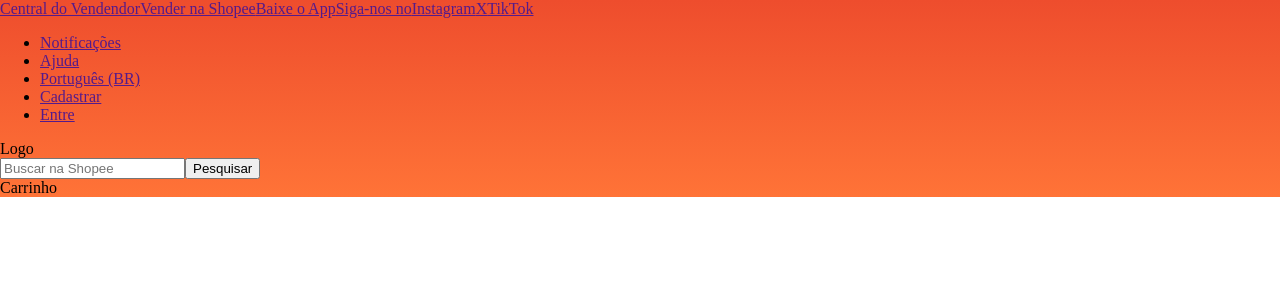
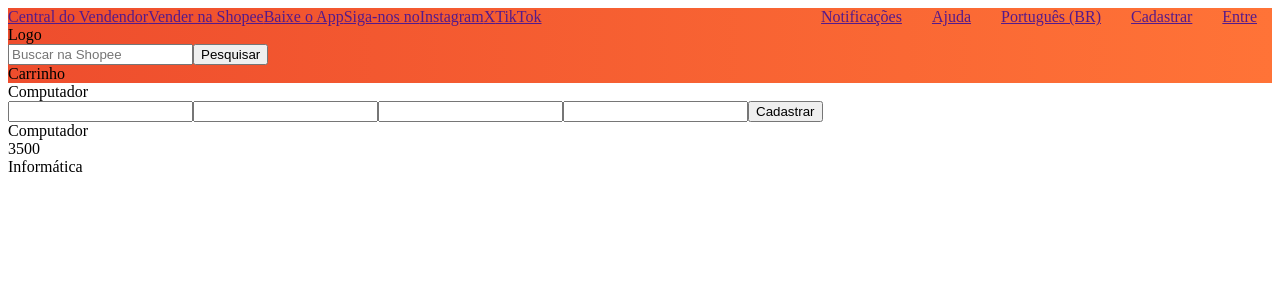
Before and after one commit to saraelainee/1023B-frontend, a React (Vite) app: page / in a window 1280 px wide. Shown: the top 300 px of the page. Built offline with nearby package versions, Linux system fonts and the light colour scheme.

Commit message:
aula 16/06

```diff
--- a/src/Container.tsx
+++ b/src/Container.tsx
@@ -43,19 +43,83 @@
 // export default Container;
 
 import { useState } from "react";
-interface ContainerProps {
+interface ProdutosState {
+  id: number;
   nome: string;
+  preco: number;
+  categoria: string;
 }
-function Container(props:ContainerProps){
-  const [texto,setTexto] = useState("Texto antes de Mudar");
-  function mudar() {
-    setTexto("Texto depois de Mudar");
+
+function Container(){
+  const [id,setId] = useState("");
+  const [nome,setNome] = useState("");
+  const [preco,setPreco] = useState("");
+  const [categoria,setCategoria] = useState("");
+
+  const [produtos,setProdutos] = useState<ProdutosState[]>([
+    {
+      id:1,
+      nome:"Computador",
+      preco: 3500,
+      categoria: "Informática"
+    }
+  ]);
+  function trataForm(event: React.FormEvent<HTMLFormElement>){
+    event.preventDefault();
+    const produtoNovo: ProdutosState = {
+      id: parseInt(id),
+      nome,
+      preco: parseFloat(preco),
+      categoria
+    };
+    setProdutos([...produtos, produtoNovo]);
+  }
+
+  // Pegar os dados que a pessoa digitou no formulário
+    // e inserir isso no array de produtos
+  function trataId(event: React.ChangeEvent<HTMLInputElement>){
+    setId(event.target.value);
+  }
+  function trataNome(event: React.ChangeEvent<HTMLInputElement>){
+    setNome(event.target.value);
+  }
+  function trataPreco(event: React.ChangeEvent<HTMLInputElement>){
+    setPreco(event.target.value);
+  }
+  function trataCategoria(event: React.ChangeEvent<HTMLInputElement>){
+    setCategoria(event.target.value);
   }
   return(
     <>
-      <h1>{props.nome}</h1>
-      <p>{texto}</p>
-      <button onClick={mudar}>Mudar Estado</button>
+      <div className="container">
+        {produtos[0].nome}
+        <div className="container-cadastro">
+            <form onSubmit={trataForm}>
+                <input type="text" name="id" id="id" onChange={trataId} />
+                <input type="text" name="nome" id="nome" onChange={trataNome} />
+                <input type="text" name="preco" id="preco" onChange={trataPreco} />
+                <input type="text" name="categoria" id="categoria" onChange={trataCategoria} />
+                <input type="submit" value="Cadastrar" />
+            </form>
+        </div>
+        <div className="container-listagem">
+            {produtos.map(produto=>{
+                return(
+                    <div className="container-produto">
+                        <div className="produto-nome">
+                            {produto.nome}
+                        </div>
+                        <div className="produto-preco">
+                            {produto.preco}
+                        </div>
+                        <div className="produto-categoria">
+                            {produto.categoria}
+                        </div>
+                    </div>
+                )
+            })}
+        </div>
+      </div>
     </>
   )
 }
--- a/src/Header.tsx
+++ b/src/Header.tsx
@@ -29,7 +29,7 @@
                     </li>
                 </ul>
             </nav>
-            <div className="container">
+            <div className="header-container">
                 <div>Logo</div>
                 <div>
                     <input type="text" placeholder="Buscar na Shopee"/>
--- a/src/main.css
+++ b/src/main.css
@@ -1,11 +1,29 @@
 :root{
     --cor-primaria: #ee4d2d;
-    --gradiente-primario: linear-gradient(#ee4d2d, #ff7337)
+    --gradiente-primario: linear-gradient(to right, #ee4d2d, #ff7337);
 }
 header{
     background: var(--gradiente-primario);
-    position:fixed;
+    position: fixad;
     top: 0;
     right: 0;
     left: 0;
 }
+nav{
+    display: flex;
+    justify-content: space-between;
+}
+nav>ul{
+    margin: 0;
+    display: flex;
+}
+nav>ul>li{
+    list-style: none;
+    padding: 0;
+}
+nav>ul>li>a{
+    padding: 0px 15px;
+}
+.header-links>a{
+    padding: 0px 15px;
+}
--- a/src/main.tsx
+++ b/src/main.tsx
@@ -2,7 +2,7 @@
 import { createRoot } from 'react-dom/client'
 // import './index.css'
 
-import Header from './header.tsx'
+import Header from './Header.tsx'
 import Container from './Container.tsx'
 import './main.css'
 
@@ -10,6 +10,6 @@
 createRoot(document.getElementById('root')!).render(
   <StrictMode>
     <Header />
-    <Container nome='Body' />
+    <Container />
   </StrictMode>
 )
```
